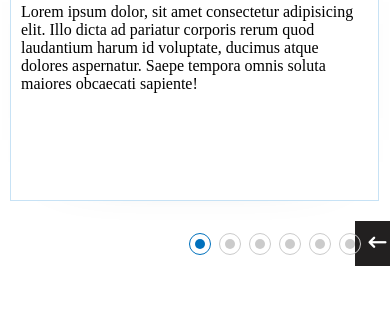
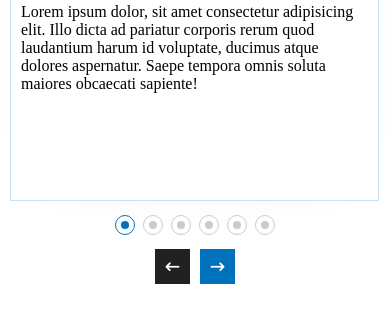
Before and after one commit to ashiqur-r-biplop/Plains-Slider, a plain HTML site: page index.html in a window 390 px wide. Shown: the part 89-412 px from the top of the page. Drawn offline with Linux system fonts and the light colour scheme.

Commit message:
responsive done

```diff
--- a/style.css
+++ b/style.css
@@ -145,3 +145,34 @@
     color: white;
     background-color: #222020;
 }
+
+/* media quary */
+@media screen and (min-width: 0px) and (max-width: 520px) {
+    .dot-and-next-prev-button-group {
+        width: 100%;
+        flex-direction: column;
+        gap: 20px;
+    }
+    .dot-and-next-prev-button-group .dot {
+        background-color: #CBCBCB;
+        width: 8px;
+        height: 8px;
+
+    }
+    .dot-and-next-prev-button-group .dot-group .dot::before {
+        content: "";
+        position: absolute;
+        top: 14px;
+        width: 18px;
+        height: 18px;
+        border: 1px solid #CBCBCB;
+        border-radius: 100%;
+    }
+
+    .next-prev-button-group button {
+        border: none;
+        width: 35px;
+        height: 35px;
+        font-size: 14px;
+    }
+}
```
